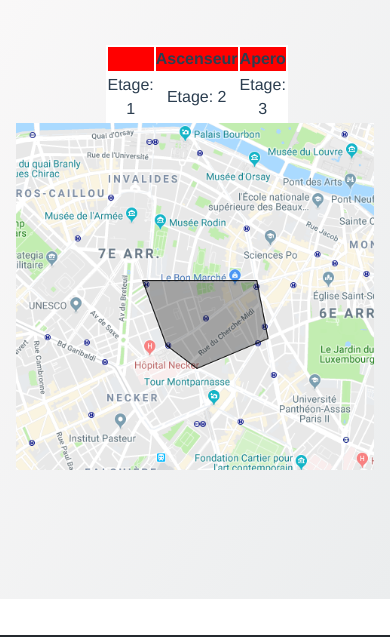
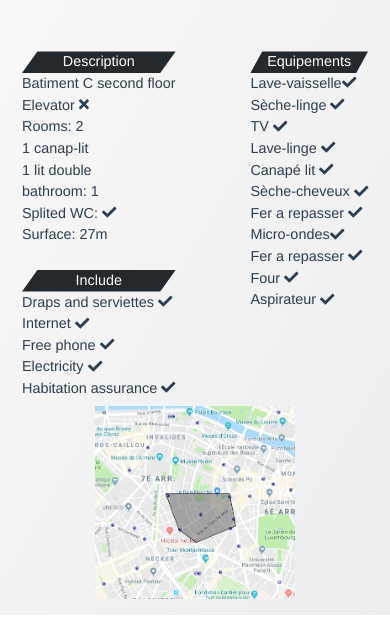
Before and after one commit to prastoin/Domos, a Vue app: page /flat/AtHome in a window 390 px wide. Shown: the part 473-1110 px from the top of the page. Built offline with nearby package versions, Linux system fonts and the light colour scheme.

Commit message:
add infos categories, have to make it dynamic + responsive

```diff
--- a/src/components/lightbox.vue
+++ b/src/components/lightbox.vue
@@ -128,6 +128,7 @@ export default {
 }
 
 .absoluteContainer {
+    z-index: 10;
     position: absolute;
     width: 100%;
     height: 100%;
--- a/src/main.js
+++ b/src/main.js
@@ -10,10 +10,12 @@ import {
   faRocket,
   faArrowRight,
   faArrowLeft,
+  faCheck,
+  faTimes
 } from "@fortawesome/free-solid-svg-icons";
 import { FontAwesomeIcon } from "@fortawesome/vue-fontawesome";
 
-library.add(faRocket, faArrowRight, faArrowLeft);
+library.add(faRocket, faArrowRight, faArrowLeft, faCheck, faTimes);
 Vue.component("icon", FontAwesomeIcon);
 
 Vue.use(VueLazyLoad)
--- a/src/views/flat.vue
+++ b/src/views/flat.vue
@@ -5,26 +5,45 @@
                <lightbox :images="imgs[flat_name]" :toDisplay="4"/>
             </div>
            <div class="description">
-                <div class="tableContainer">
-                    <table>
-                        <thead>
-                            <tr>
-                                <th></th>
-                                <th>Ascenseur</th>
-                                <th>Apero</th>
-                            </tr>
-                        </thead>
-                        <tbody>
-                            <tr>
-                                <td>Etage: 1</td>
-                                <td>Etage: 2</td>
-                                <td>Etage: 3</td>
-                            </tr>
-                        </tbody>
-                    </table>
+                <div class="infos">
+                    <div class="left">
+                        <span class="title">Description</span>
+                        <p class="txtContainer">
+                            <span>Batiment C second floor</span>
+                            <span>Elevator <icon icon="times"/></span>
+                            <span>Rooms: 2<br>1 canap-lit<br>1 lit double</span>
+                            <span>bathroom: 1</span>
+                            <span>Splited WC: <icon icon="check"/></span>
+                            <span>Surface: 27m</span>
+                        </p><br>
+                        <span class="title">Include</span>
+                        <p class="txtContainer">
+                            <span>Draps and serviettes <icon icon="check"/></span>
+                            <span>Internet <icon icon="check"/></span>
+                            <span>Free phone <icon icon="check"/></span>
+                            <span>Electricity <icon icon="check"/></span>
+                            <span>Habitation assurance <icon icon="check"/></span>
+                        </p>
+                    </div>
+                    <div class="right">
+                        <span class="title">Equipements</span>
+                        <p class="txtContainer">
+                            <span>Lave-vaisselle<icon icon="check"/></span>
+                            <span>Sèche-linge <icon icon="check"/></span>
+                            <span>TV <icon icon="check"/></span>
+                            <span>Lave-linge <icon icon="check"/></span>
+                            <span>Canapé lit <icon icon="check"/></span>
+                            <span>Sèche-cheveux <icon icon="check"/></span>
+                            <span>Fer a repasser <icon icon="check"/></span>
+                            <span>Micro-ondes<icon icon="check"/></span>
+                            <span>Fer a repasser <icon icon="check"/></span>
+                            <span>Four <icon icon="check"/></span>
+                            <span>Aspirateur <icon icon="check"/></span>
+                        </p>
+                    </div>
                 </div>
                <div class="imgContainer">
-                    <img src="../../public/localisation.png">
+                    <img class="map" src="../../public/localisation.png">
                 </div>
             </div>
         </div>
@@ -143,6 +162,14 @@ export default {
           window.scrollTo(0,0);
         }
     },
+    computed: {
+        check () {
+            return (<icon icon="check"/>)
+        },
+        cross () {
+            return (<icon icon="times"/>);
+        }
+    },
     mounted() {
         this.resetScroll();
     }
@@ -154,8 +181,6 @@ export default {
 #root {
     background: white;
     height: 100%;
-}
-
     .container {
         margin-top: 36px;
         margin-bottom: 36px;
@@ -166,37 +191,58 @@ export default {
         flex-direction: column;
         width: 100%;
         background-image: linear-gradient(120deg, #fdfbfb 0%, #ebedee 100%);
-}
-
         .lightBoxContainer {
             margin: 32px auto;
         }
+    }
+}
 
 .description {
+    width: 100%;
+    max-width: 1312px;
+    align-self: center;
     display: flex;
-    justify-content: space-evenly;
+    justify-content: space-between;
     flex-wrap: wrap;
     padding: 16px;
-    .tableContainer {
+   .infos {
+        padding: 6px;
         width: 50%;
-        table {
-            width: 80%;
-            background: white;
-//            border-collapse: collapse;
-            thead {
-                background: red;
+        display: flex;
+        text-align: left;
+        justify-content: space-between;
+        .right {
+            margin-left: 9px;
+        }
+        .txtContainer {
+            display: flex;
+            flex-direction: column;
+        }
+    }
+    .imgContainer {
+        width: 50%;
+        min-width: 400px;
+        display: flex;
+        justify-content: flex-end;
+        .map {
+            width: 400px;
+            height: auto;
+            object-fit: contain;
         }
     }
 }
-    .imgContainer {
-        width: 475px;
-        height: 460px;
-        img {
-            width: 100%;
-            height: auto;
-            object-fit: cover;
+
+.title {
+    z-index: 0;
+    text-align: center;
+    background-color: #24292e;
+    color: white;
+    display: block;
+    clip-path: polygon(0 100%, 10% 0, 100% 0, 90% 100%)
 }
-    }
+
+span {
+    font-size: 1.1rem;
 }
 
 @media screen and (max-width: 1353px) {
@@ -205,4 +251,32 @@ export default {
     }
 }
 
+@media screen and (max-width: 831px) {
+    .imgContainer {
+        min-width: 300px !important;
+    }
+    .map {
+        width: 300px !important;
+    }
+}
+
+@media screen and (max-width: 750px) {
+    .description  {
+        justify-content: center;
+    }
+    .map {
+        width: 200px !important;
+    }
+    .imgContainer {
+        min-width: 200px !important;
+        justify-content: center !important;
+    }
+    .infos {
+        width: 100% !important;
+    }
+    span {
+        font-size: 0.9rem;
+    }
+}
+
 </style>
```
Lines whose indentation alone changed are shown as unchanged.
